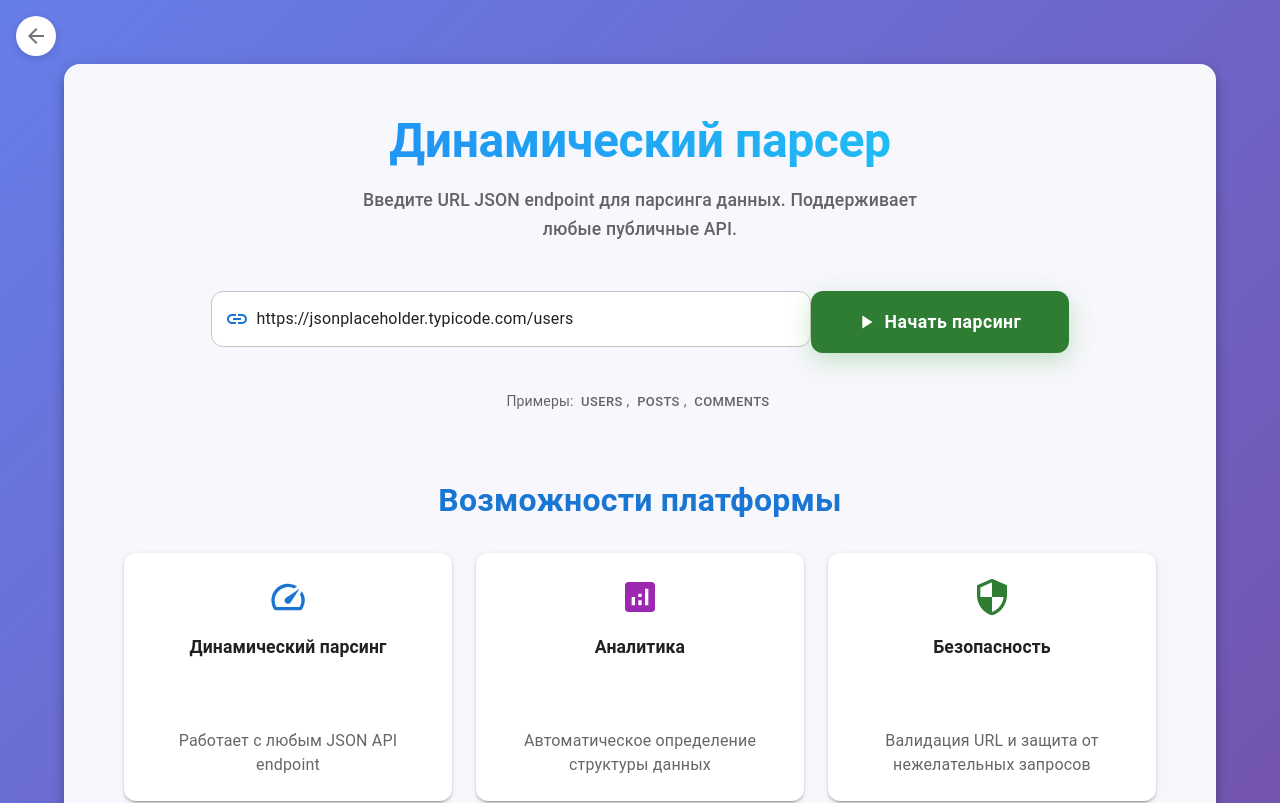
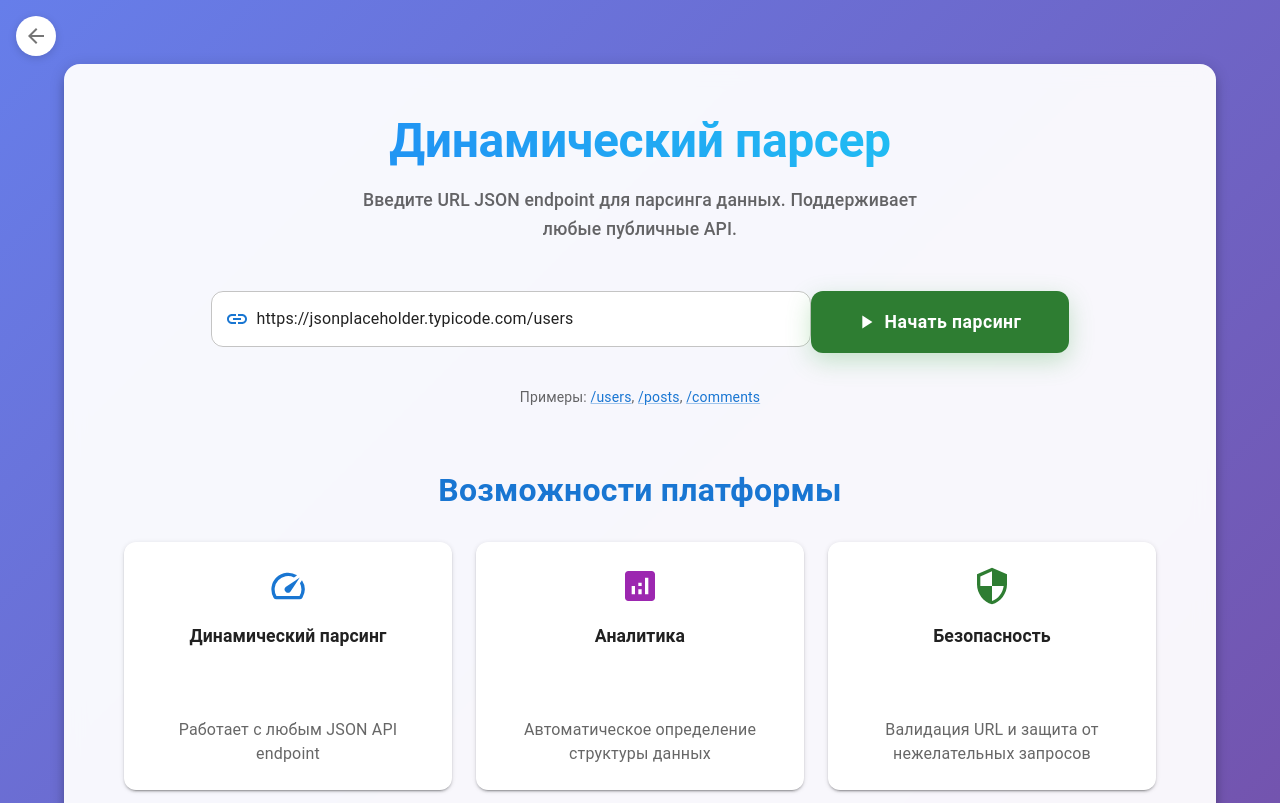
Before and after one commit to From-Sochi/Parser, a Next.js app in the folder avito-parser-app/: page /dashboard in a window 1280 px wide. Shown: the top 803 px of the page. Built offline with nearby package versions, Linux system fonts and the light colour scheme; sample sign-in values are in the browser's storage.

Commit message:
убрал кнопки и вернул линки

```diff
--- a/avito-parser-app/pages/dashboard.js
+++ b/avito-parser-app/pages/dashboard.js
@@ -244,32 +244,38 @@ function Dashboard() {
 
                                 <Typography variant="body2" color="text.secondary" sx={{ mt: 2 }}>
                                     Примеры: {' '}
-                                    <Button
-                                        variant="text"
-                                        size="small"
-                                        onClick={() => setUrl('https://jsonplaceholder.typicode.com/users')}
-                                        sx={{ minWidth: 'auto', p: 0.5, color: 'text.secondary' }}
+                                    <Link
+                                        href="#"
+                                        onClick={(e) => {
+                                            e.preventDefault();
+                                            setUrl('https://jsonplaceholder.typicode.com/users');
+                                        }}
+                                        sx={{ cursor: 'pointer' }}
                                     >
-                                        users
-                                    </Button>
+                                        /users
+                                    </Link>
                                     {', '}
-                                    <Button
-                                        variant="text"
-                                        size="small"
-                                        onClick={() => setUrl('https://jsonplaceholder.typicode.com/posts')}
-                                        sx={{ minWidth: 'auto', p: 0.5, color: 'text.secondary' }}
+                                    <Link
+                                        href="#"
+                                        onClick={(e) => {
+                                            e.preventDefault();
+                                            setUrl('https://jsonplaceholder.typicode.com/posts');
+                                        }}
+                                        sx={{ cursor: 'pointer' }}
                                     >
-                                        posts
-                                    </Button>
+                                        /posts
+                                    </Link>
                                     {', '}
-                                    <Button
-                                        variant="text"
-                                        size="small"
-                                        onClick={() => setUrl('https://jsonplaceholder.typicode.com/comments')}
-                                        sx={{ minWidth: 'auto', p: 0.5, color: 'text.secondary' }}
+                                    <Link
+                                        href="#"
+                                        onClick={(e) => {
+                                            e.preventDefault();
+                                            setUrl('https://jsonplaceholder.typicode.com/comments');
+                                        }}
+                                        sx={{ cursor: 'pointer' }}
                                     >
-                                        comments
-                                    </Button>
+                                        /comments
+                                    </Link>
                                 </Typography>
                             </Box>
 
```
